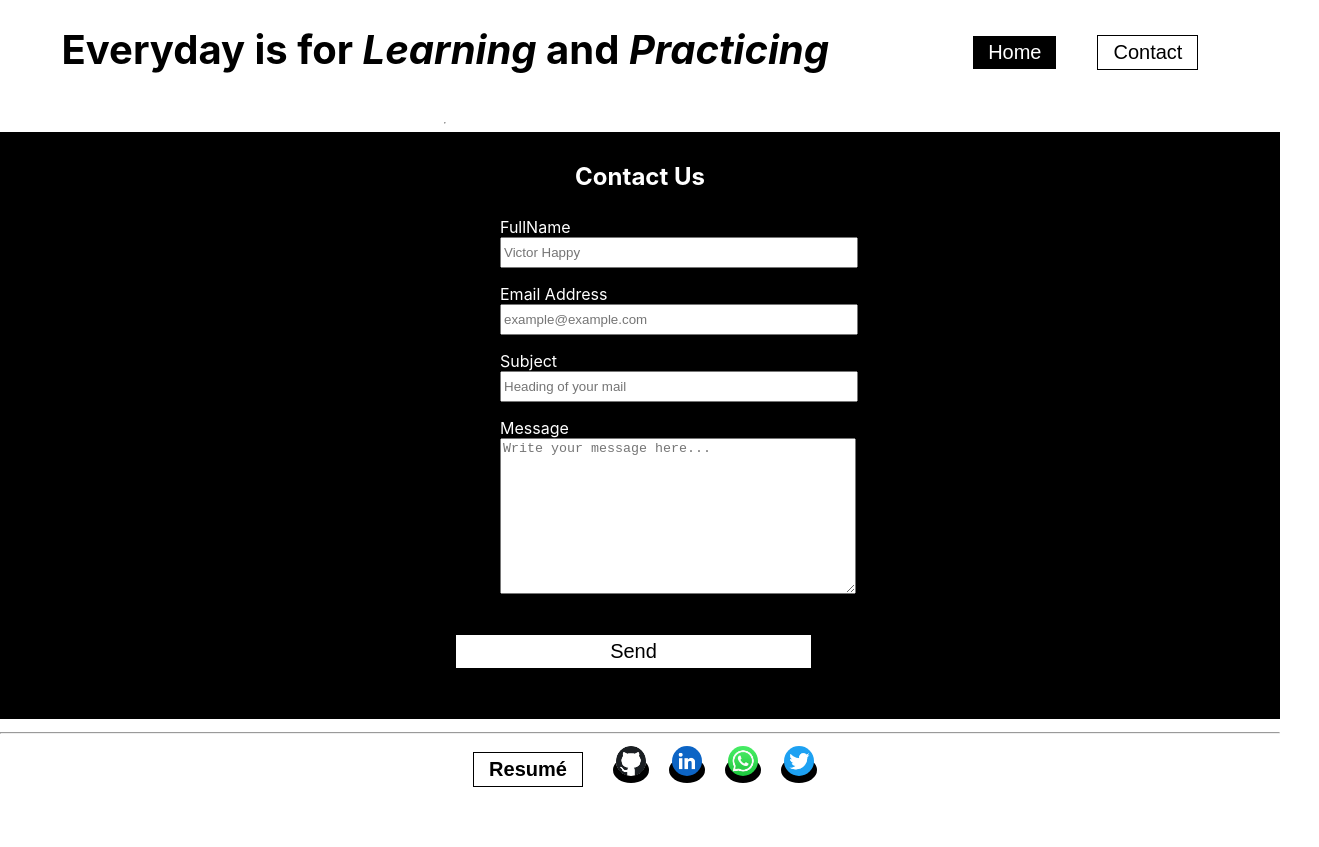
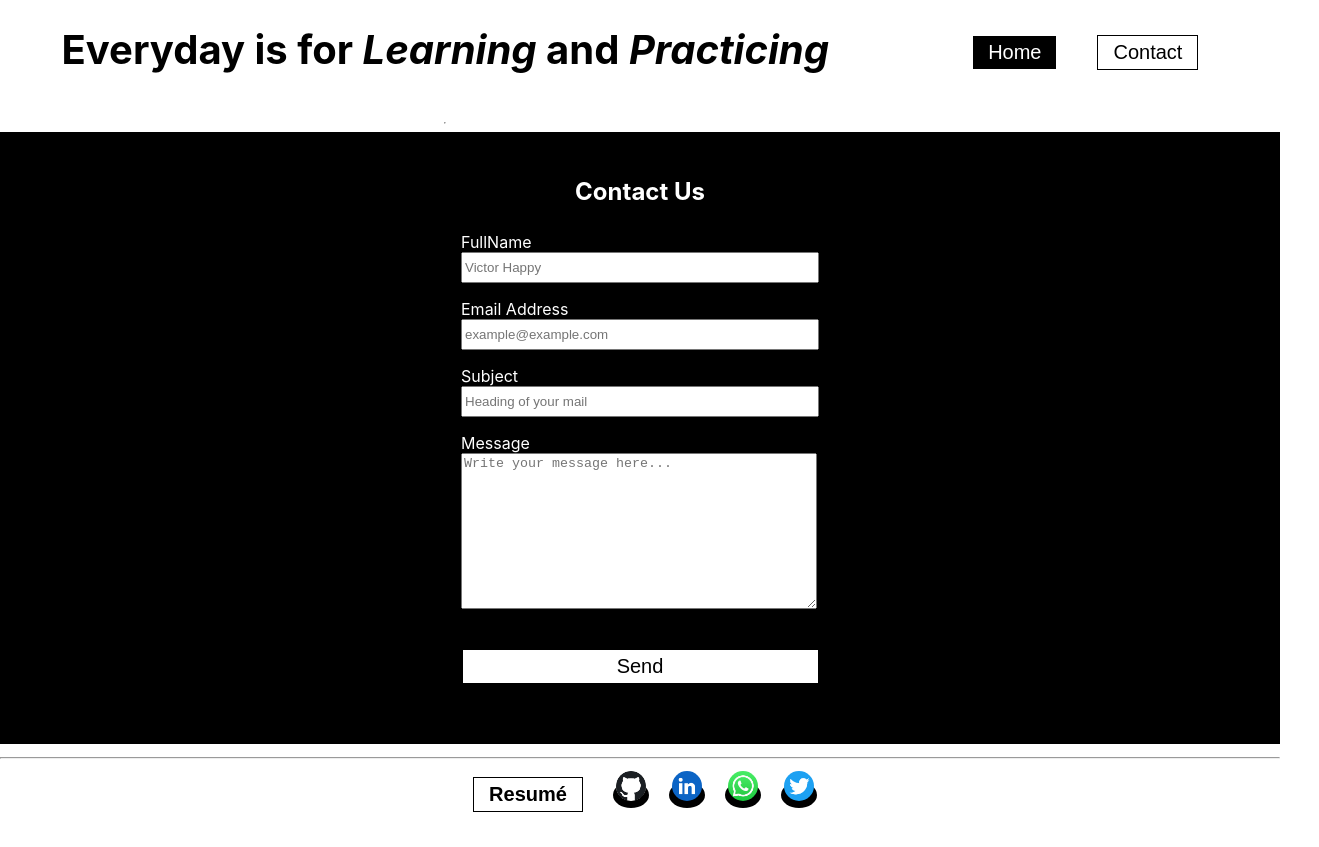
Before and after one commit to chivicoko/victorokoye, a React (Create React App) app: page /contactvictorokoye in a window 1280 px wide. Shown: the whole page, 1319 px wide, since content can reach past the window. Before the commit the page ends 822 px from the top, so only its background shows below. Built offline with nearby package versions, Linux system fonts and the light colour scheme.

Commit message:
adjusted the contact ui

```diff
--- a/src/components/Contact.jsx
+++ b/src/components/Contact.jsx
@@ -108,8 +108,8 @@ const Contact = () => {
                         />
                     </>
                     <div className="form-container">
-                    <h1>Contact Us</h1>
                         <form ref={formRef} onSubmit={sendEmail}>
+                            <h1>Contact Us</h1>
                             <div className="input-container">
                                 <p className='label-input'>
                                     <label htmlFor="" className='label'>FullName</label> <br />
@@ -128,7 +128,7 @@ const Contact = () => {
                                     <textarea name="message" id="message" cols="30" rows="10" placeholder='Write your message here...' required></textarea>
                                 </p>
                             </div>
-                            <Button primary type="submit" onClick={sentEmail} style={{width: '357px', marginRight: '33px', marginBottom: '50px'}}>Send</Button>
+                            <Button primary type="submit" onClick={sentEmail} style={{width: '357px'}}>Send</Button>
                         </form>
                     </div>
                 </Desktop>
--- a/src/index.css
+++ b/src/index.css
@@ -11,3 +11,11 @@ code {
   font-family: source-code-pro, Menlo, Monaco, Consolas, 'Courier New',
     monospace;
 }
+
+.form-container {
+  display: flex;
+  justify-content: center;
+  align-items: center;
+  padding-bottom: 50px;
+  padding-top: 15px;
+}
```
